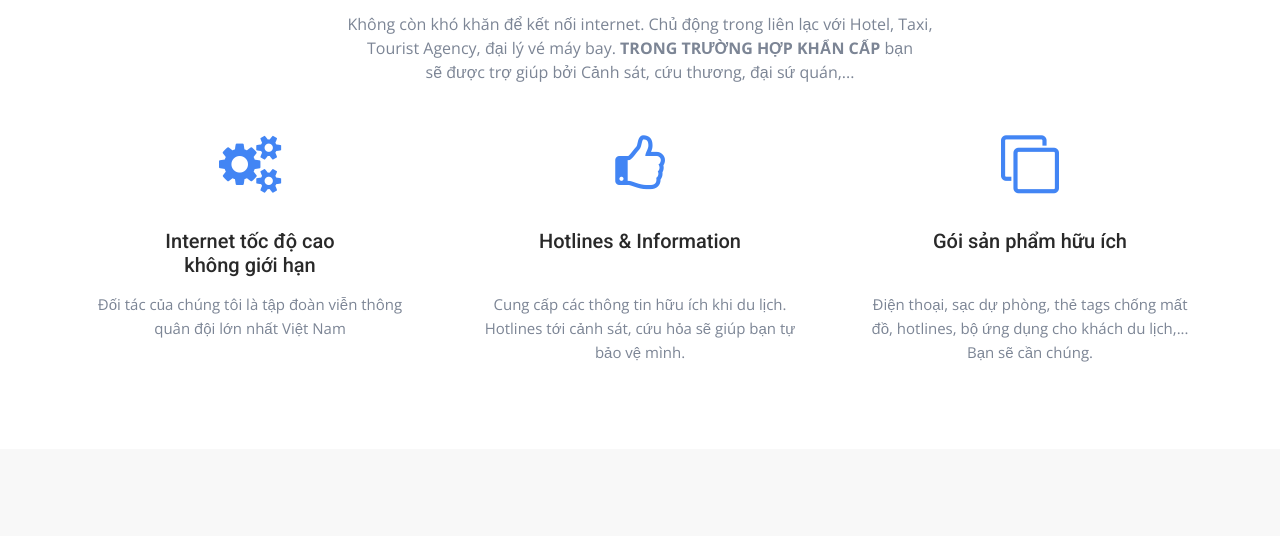
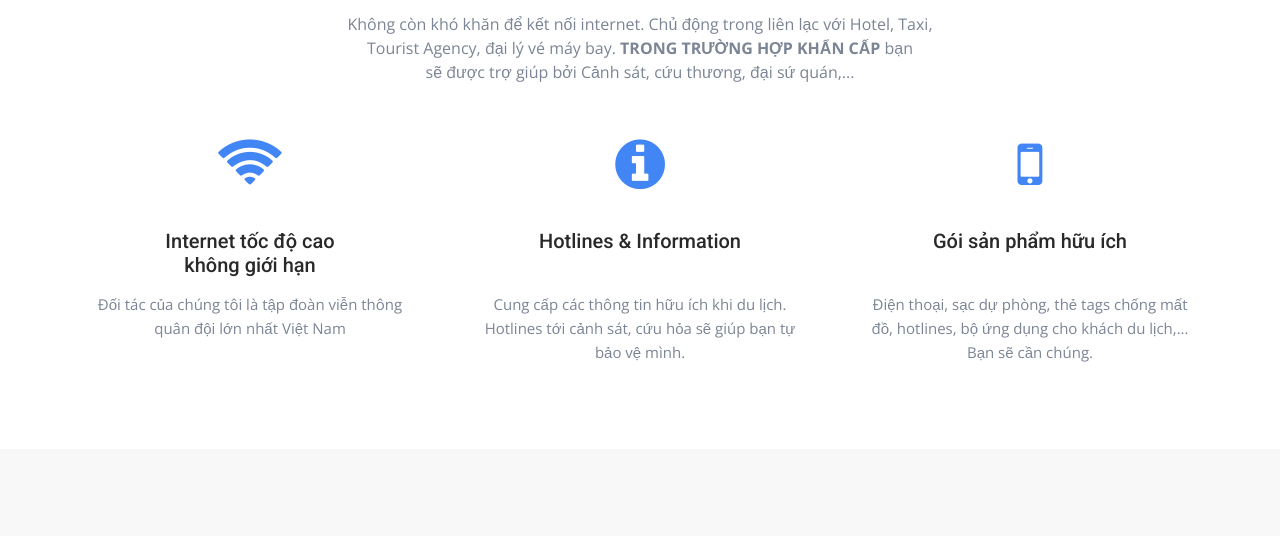
Before and after one commit to kskull41196/taykit, a plain HTML site: page index.html in a window 1280 px wide. Shown: the part 1620-2156 px from the top of the page. Drawn offline with nearby package versions, Linux system fonts and the light colour scheme.

Commit message:
Update icon + image

```diff
--- a/index.html
+++ b/index.html
@@ -235,7 +235,7 @@
 					<div class="about-box">
 
 						<div class="hi-icon-wrap hi-icon-effect-8">
-							<i class="fa fa-cogs hi-icon"></i>
+							<i class="fa fa-wifi hi-icon"></i>
 						</div>
 
 						<h3>Internet tốc độ cao</br>không giới hạn</h3>
@@ -250,7 +250,7 @@
 				<div class="col-md-4">
 					<div class="about-box">
 						<div class="hi-icon-wrap hi-icon-effect-8">
-							<i class="fa fa-thumbs-o-up hi-icon"></i>
+							<i class="fa fa-info-circle hi-icon"></i>
 						</div>
 
 						<h3>Hotlines & Information</br>&nbsp</h3>
@@ -267,7 +267,7 @@
 					<div class="about-box">
 
 						<div class="hi-icon-wrap hi-icon-effect-8">
-							<i class="fa fa-clone hi-icon"></i>
+							<i class="fa fa-mobile hi-icon"></i>
 						</div>
 
 						<h3>Gói sản phẩm hữu ích</br>&nbsp</h3>
```
Also changed, not shown: images/iphone-features1.png, images/iphones-hero.png.
